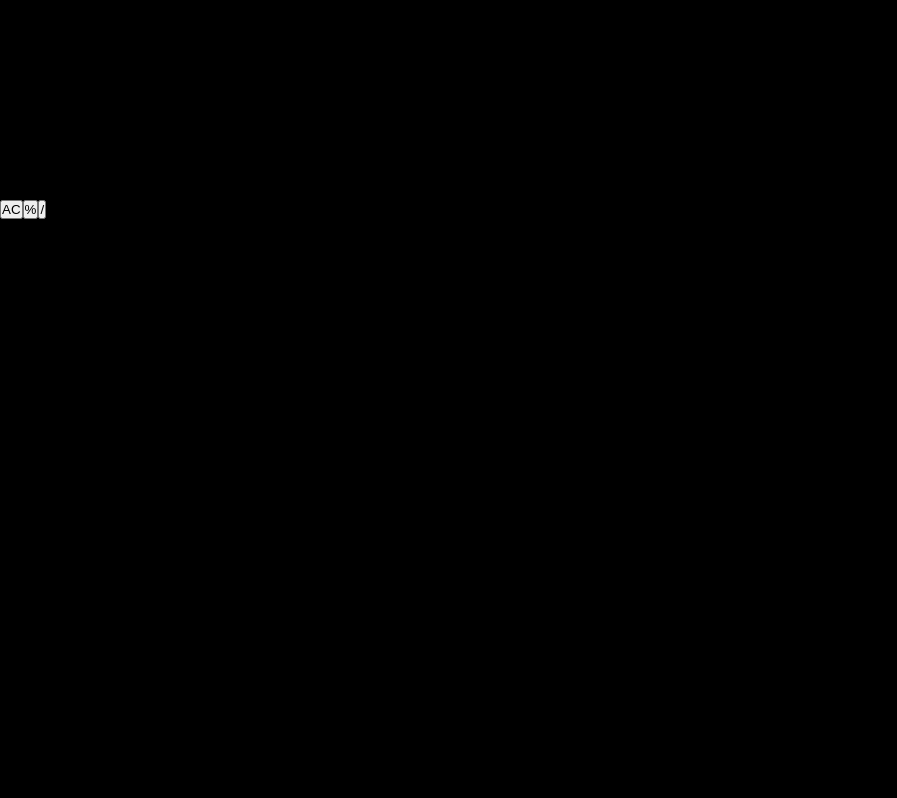
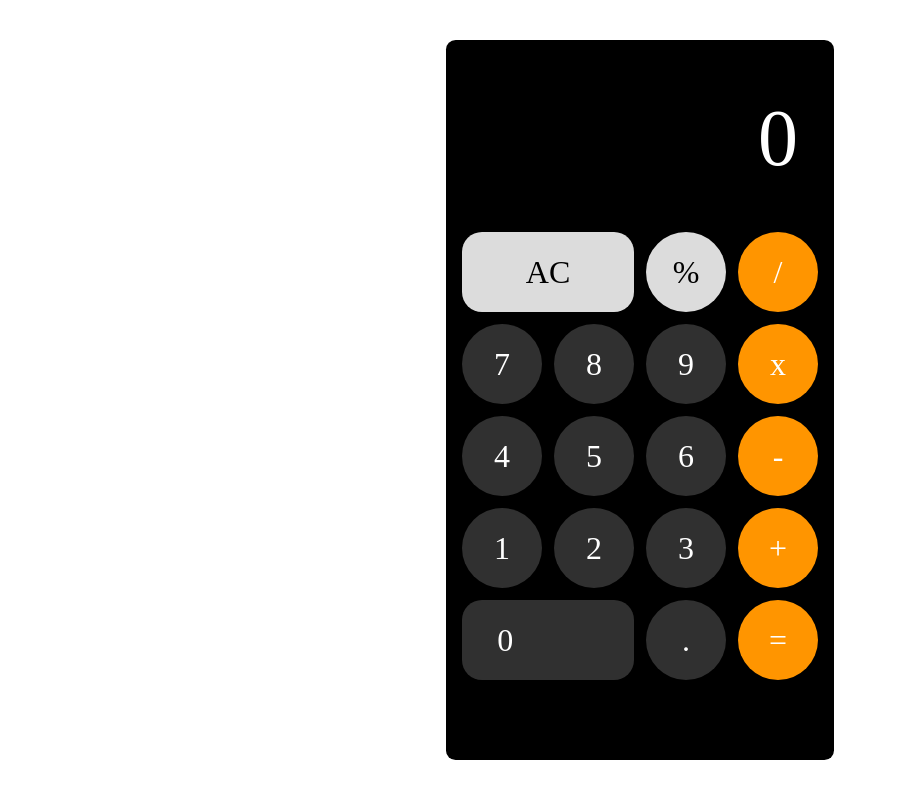
Before and after one commit to walkonmars36/js-calculator-may-22, a plain HTML site: page index.html in a window 1280 px wide. Shown: the whole page, without its empty margins (0-897 px from the left). Drawn offline with Linux system fonts and the light colour scheme.

Commit message:
added partials

```diff
--- /dev/null
+++ b/Partials/_colors.scss
@@ -0,0 +1,16 @@
+@use "./variables" as *;
+
+.color {
+  &__orange {
+    background-color: $color-orange;
+  }
+
+  &__pale-grey {
+    background-color: $color-pale-grey;
+    color: black;
+  }
+
+  &__dark-grey {
+    background-color: $color-dark-grey;
+  }
+}
--- /dev/null
+++ b/Partials/_components.scss
@@ -0,0 +1,14 @@
+@use "./variables" as *;
+
+button {
+  border: none;
+  font-family: inherit;
+  font-size: 2rem;
+  display: block;
+  cursor: pointer;
+  width: 2.5em;
+  height: 2.5em;
+  border-radius: 50%;
+  text-align: center;
+  color: $color-white;
+}
--- /dev/null
+++ b/Partials/_reset.scss
@@ -0,0 +1,5 @@
+* {
+  box-sizing: border-box;
+  margin: 0;
+  padding: 0;
+}
--- /dev/null
+++ b/Partials/_variables.scss
@@ -0,0 +1,4 @@
+$color-orange: #ff9500;
+$color-pale-grey: #dcdcdc;
+$color-dark-grey: #303030;
+$color-white: white;
--- a/index.html
+++ b/index.html
@@ -9,7 +9,32 @@
     <title>iPhone calculator</title>
   </head>
   <body>
-    <div class="calculator__display"></div>
-    <div class="calculator__keys"> <button class="calculator__keys--operator">AC</button><button class="calculator__keys--operator">%</button><button class="calculator__keys--operator">/</button> </div>
+    <div class="calculator">
+      <div class="calculator__display">0</div>
+      <div class="calculator__keys">
+        <!-- ROW 1 -->
+        <button class="calculator__keys--clear color__pale-grey">AC</button>
+        <button class="calculator__keys--percent color__pale-grey">%</button> <button class="calculator__keys--divide color__orange">/</button>
+        <!-- ROW 2 -->
+        <button class="calculator__keys--number-7 color__dark-grey">7</button>
+        <button class="calculator__keys--number-8 color__dark-grey">8</button>
+        <button class="calculator__keys--number-9 color__dark-grey">9</button>
+        <button class="calculator__keys--multiply color__orange">x</button>
+        <!-- ROW 3 -->
+        <button class="calculator__keys--number-4 color__dark-grey">4</button>
+        <button class="calculator__keys--number-5 color__dark-grey">5</button>
+        <button class="calculator__keys--number-6 color__dark-grey">6</button>
+        <button class="calculator__keys--minus color__orange">-</button>
+        <!-- ROW 4 -->
+        <button class="calculator__keys--number-1 color__dark-grey">1</button>
+        <button class="calculator__keys--number-2 color__dark-grey">2</button>
+        <button class="calculator__keys--number-3 color__dark-grey">3</button>
+        <button class="calculator__keys--plus color__orange">+</button>
+        <!-- ROW 5 -->
+        <button class="calculator__keys--number-0 color__dark-grey">0</button>
+        <button class="calculator__keys--decimal-point color__dark-grey">.</button>
+        <button class="calculator__keys--equals color__orange">=</button>
+      </div>
+    </div>
   </body>
 </html>
--- a/style.scss
+++ b/style.scss
@@ -6,26 +6,66 @@
 // 5 equal sized rows, plus a double height row
 // at the top for the display (which may be a flexbox)
 
-* {
-  box-sizing: border-box;
-  margin: 0;
-  padding: 0;
-}
+@use "./Partials/colors";
+@use "./Partials/reset";
+@use "./Partials/components";
+@use "./Partials/variables" as *;
 
 body {
   height: 100vh;
-  background-color: black;
+  display: flex;
+  flex-direction: column;
+  justify-content: center;
+  align-items: center;
 }
 
 .calculator {
+  height: 90vh;
+  background-color: black;
+  border-radius: 0.6rem;
+
   &__display {
     display: flex;
-    height: 25%;
+    justify-content: flex-end;
+    align-items: flex-end;
+
+    height: 20%;
+    color: white;
+    font-size: 5rem;
+    padding-right: 0.45em;
+    border-radius: 7px;
   }
 
-  &__inputs {
+  &__keys {
     display: grid;
+
+    margin: 3rem 0;
+    padding: 0 1em;
     grid-template-columns: repeat(4, 1fr);
-    grid-template-rows: repeat(5, 1fr);
+    // margin-top: 3rem;
+    justify-items: center;
+    gap: 0.75rem;
+
+    &--clear {
+      grid-column: span 2;
+      border-radius: 20px;
+      width: 100%;
+    }
+
+    &--number-0 {
+      grid-column: span 2;
+      width: 100%;
+      border-radius: 20px;
+      text-align: left;
+      padding-left: 1.1em;
+    }
+
+    &--decimal-point {
+      grid-area: 5 / 3;
+    }
+
+    &--equals {
+      grid-area: 5 / 4;
+    }
   }
 }
```
Also changed, not shown: style.css, 2 other files.
